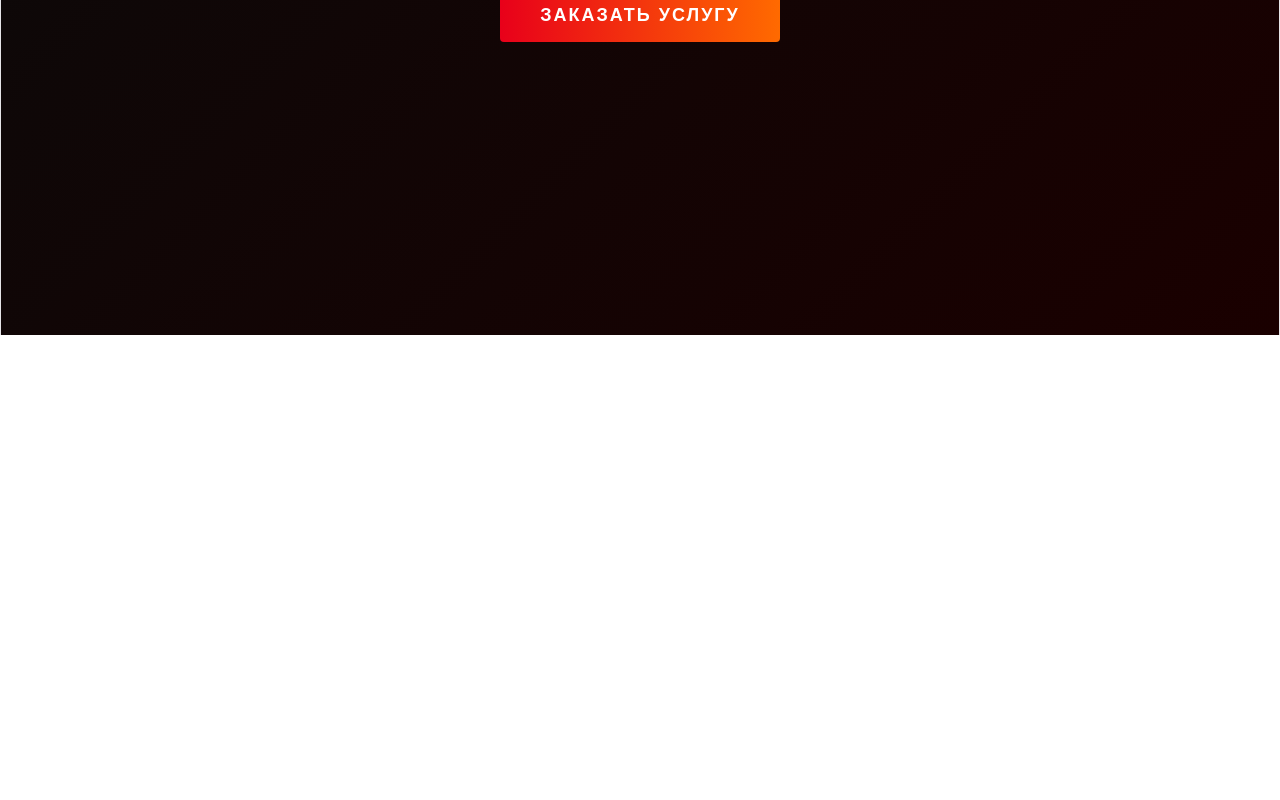
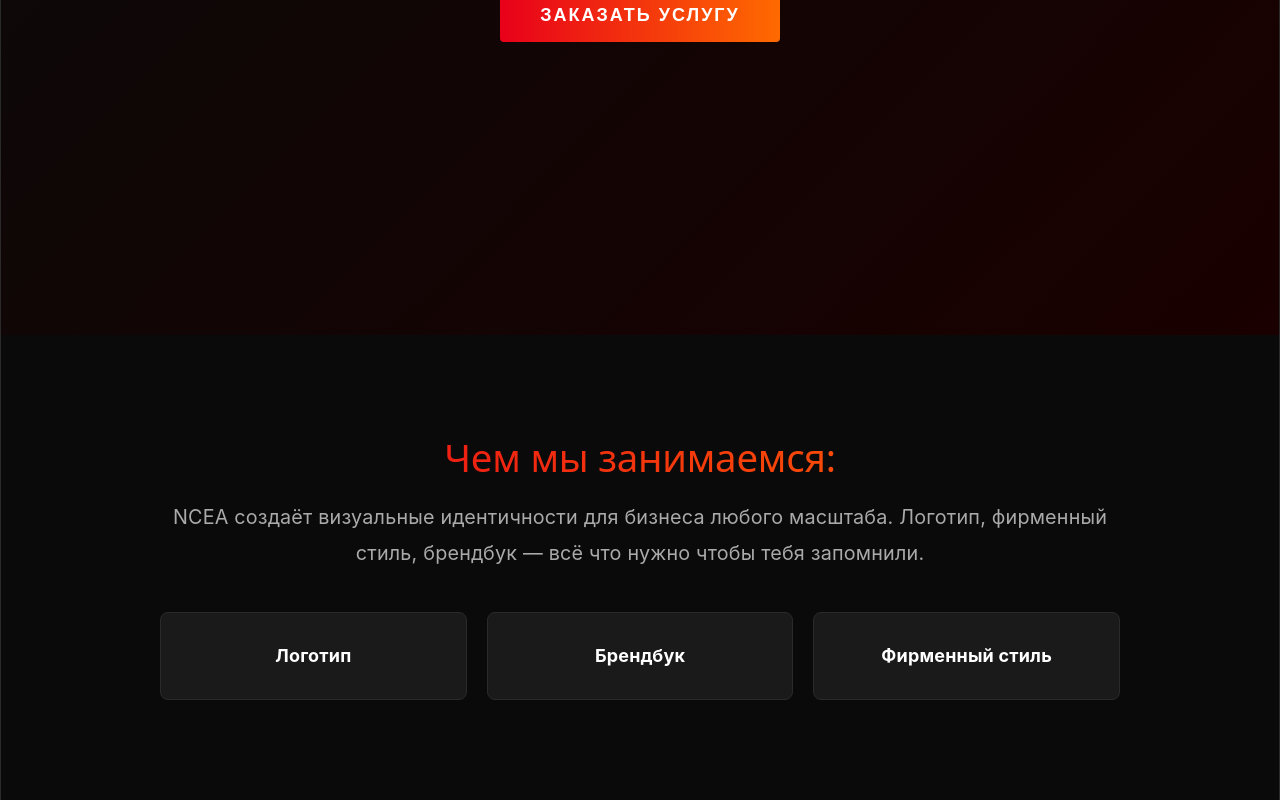
Before and after one commit to m1ndyp/ncea-site, a React (Vite) app: page / in a window 1280 px wide. Shown: the part 465-1265 px from the top of the page. Before the commit the page ends 800 px from the top, so only its background shows below. Built offline with nearby package versions, Linux system fonts and the light colour scheme.

Commit message:
Добавление функции About, больше информации о бренде + замены переменных и добавление новых

```diff
--- a/src/App.css
+++ b/src/App.css
@@ -4,6 +4,8 @@
   --orange: #ff6a00;
   --white: #ffffff;
   --gray: #1a1a1a;
+  --text-muted: #aaaaaa;
+  --border: #2a2a2a;
 }
 
 * {
--- a/src/App.jsx
+++ b/src/App.jsx
@@ -1,10 +1,12 @@
 import './App.css'
 import Hero from './components/Hero'
+import About from './components/About'
 
 function App() {
   return (
     <div>
       <Hero />
+      <About />
     </div>
   )
 }
--- /dev/null
+++ b/src/components/About.jsx
@@ -0,0 +1,50 @@
+function About() {
+    return (
+        <section style={{
+            padding: '100px 20px',
+            maxWidth: '1000px',
+            margin: '0 auto'
+        }}>
+            <h2 style={{
+                fontSize: 'clamp(1.5rem, 3vw, 2.5rem)',
+                marginBottom: '20px',
+                background: 'linear-gradient(90deg, var(--red), var(--orange))',
+                WebkitBackgroundClip: 'text',
+                backgroundClip: 'text',
+                WebkitTextFillColor: 'transparent',
+                color: 'transparent'
+            }}>
+                Чем мы занимаемся:
+            </h2>
+
+            <p style={{
+                color: 'var(--text-muted)',
+                fontSize: '1.1rem',
+                lineHeight: '1.8',
+                marginBottom: '40px'
+            }}>
+                NCEA создаёт визуальные идентичности для бизнеса любого масштаба.
+                Логотип, фирменный стиль, брендбук — всё что нужно чтобы тебя запомнили.
+            </p>
+            <div style={{
+                display: 'grid',
+                gridTemplateColumns: 'repeat(3, 1fr)',
+                gap: '20px',
+            }}>
+                {['Логотип', 'Брендбук', 'Фирменный стиль'].map((item) => (
+                    <div key={item} style={{
+                        background: 'var(--gray)',
+                        border: '1px solid var(--border)',
+                        borderRadius: '8px',
+                        padding: '30px',
+                        textAlign: 'center',
+                    }}>
+                        <p style={{ color: 'white', fontWeight: 'bold' }}>{item}</p>
+                    </div>
+                ))}
+            </div>
+        </section>
+    )
+}
+
+export default About
--- a/src/components/Hero.jsx
+++ b/src/components/Hero.jsx
@@ -12,7 +12,7 @@ function Hero() {
     }}>
         <h1 style={{
             fontSize: 'clamp(1.8rem, 2.8vw, 3.5rem)',
-            background: 'linear-gradient(90deg, #e8001a, #ff6a00)',
+            background: 'linear-gradient(90deg, var(--red), var(--orange))',
             backgroundClip: 'text',
             WebkitBackgroundClip: 'text',
             WebkitTextFillColor: 'transparent',
@@ -27,13 +27,13 @@ function Hero() {
 
         </h1>
 
-        <p style={{ color: '#aaa', fontSize: '1.2rem', marginBottom: '40px' }}>
+        <p style={{ color: 'var(--text-muted)', fontSize: '1.2rem', marginBottom: '40px' }}>
             Создаём фирменный стиль, логотипы и визуальные идентичности
         </p>
 
         <button style={{
         padding: '16px 40px',
-        background: 'linear-gradient(90deg, #e8001a, #ff6a00)',
+        background: 'linear-gradient(90deg, var(--red), var(--orange))',
         border: 'none',
         borderRadius: '4px',
         color: 'white',
```
